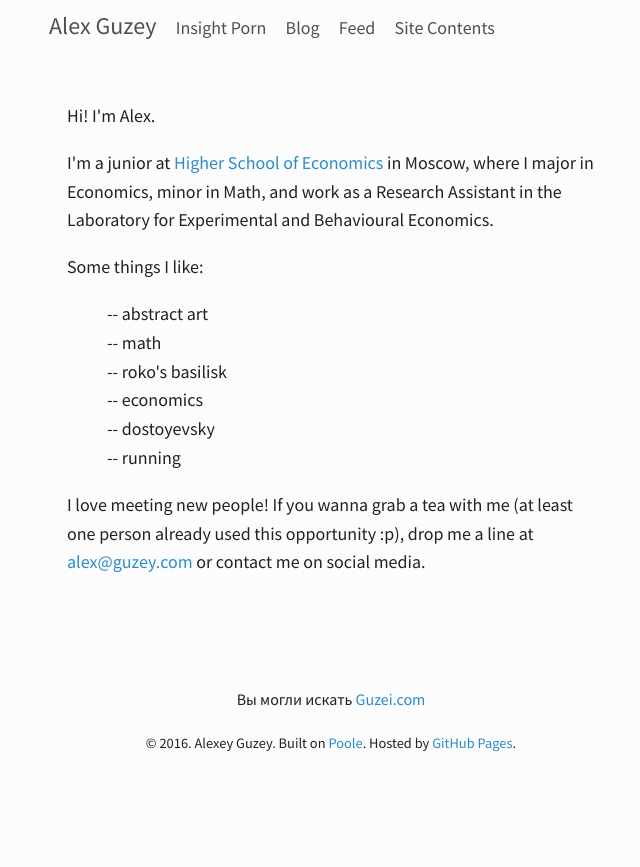
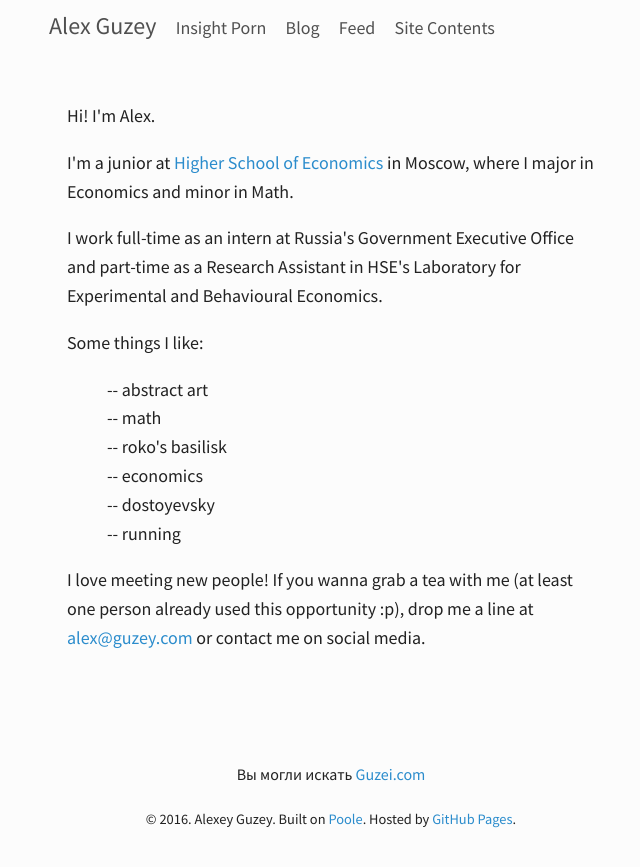
Before and after one commit to guzey/guzey.github.io1, a Jekyll site: the page built from index.html, in a window 1280 px wide. Shown: the top 867 px of the page, without its empty margins (309-949 px from the left). Built offline with Jekyll 4.4.1, drawn with Linux system fonts in a browser that asks for light colours; a style sheet for code colours, icons or effects is not loaded.

Commit message:
update about info

```diff
--- a/index.html
+++ b/index.html
@@ -6,7 +6,10 @@ title: Home
 <div class="container content">
     <p>Hi! I'm Alex.</p>
     <p>
-        I'm a junior at <a target="_blank" href="http://hse.ru/en">Higher School of Economics</a> in Moscow, where I major in Economics, minor in Math, and work as a Research Assistant in the Laboratory for Experimental and Behavioural Economics.
+        I'm a junior at <a target="_blank" href="http://hse.ru/en">Higher School of Economics</a> in Moscow, where I major in Economics and minor in Math.
+    </p>
+    <p>
+        I work full-time as an intern at Russia's Government Executive Office and part-time as a Research Assistant in HSE's Laboratory for Experimental and Behavioural Economics.
     </p>
     <p>
         Some things I like:
```
